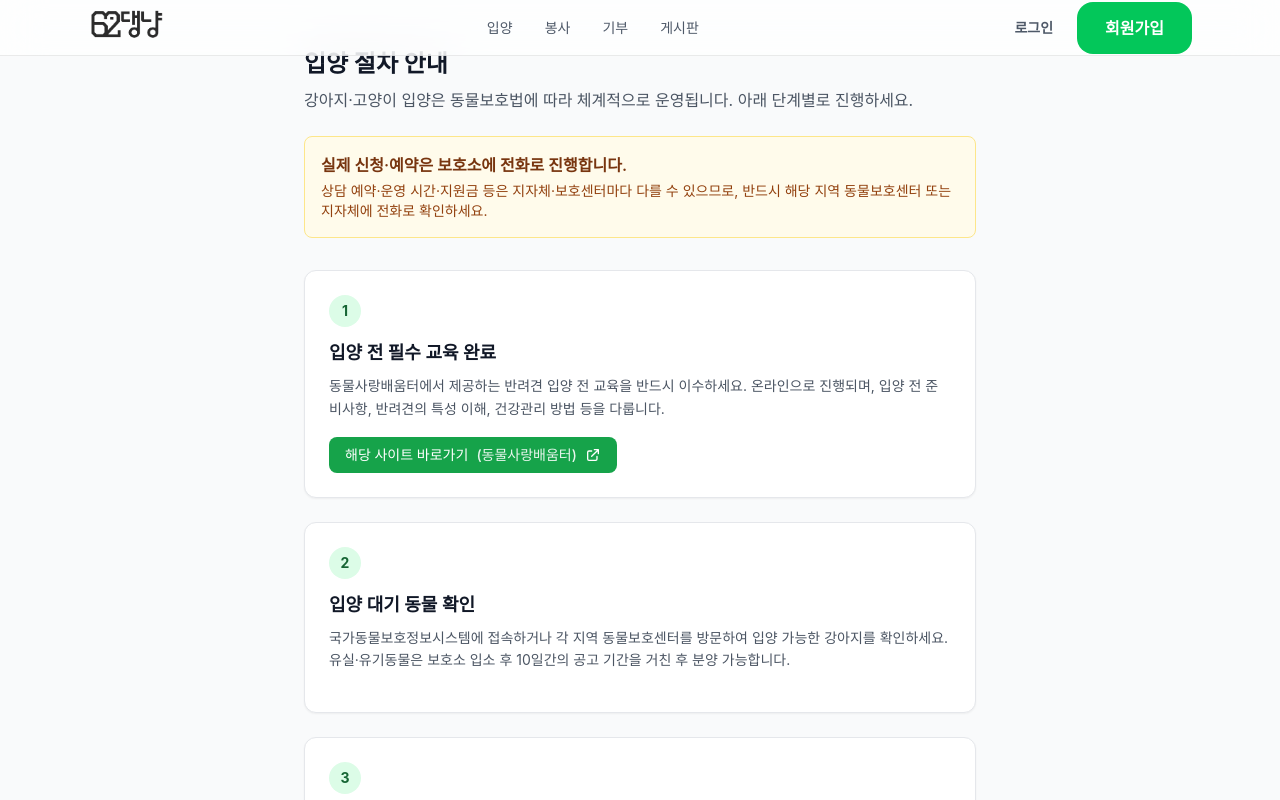
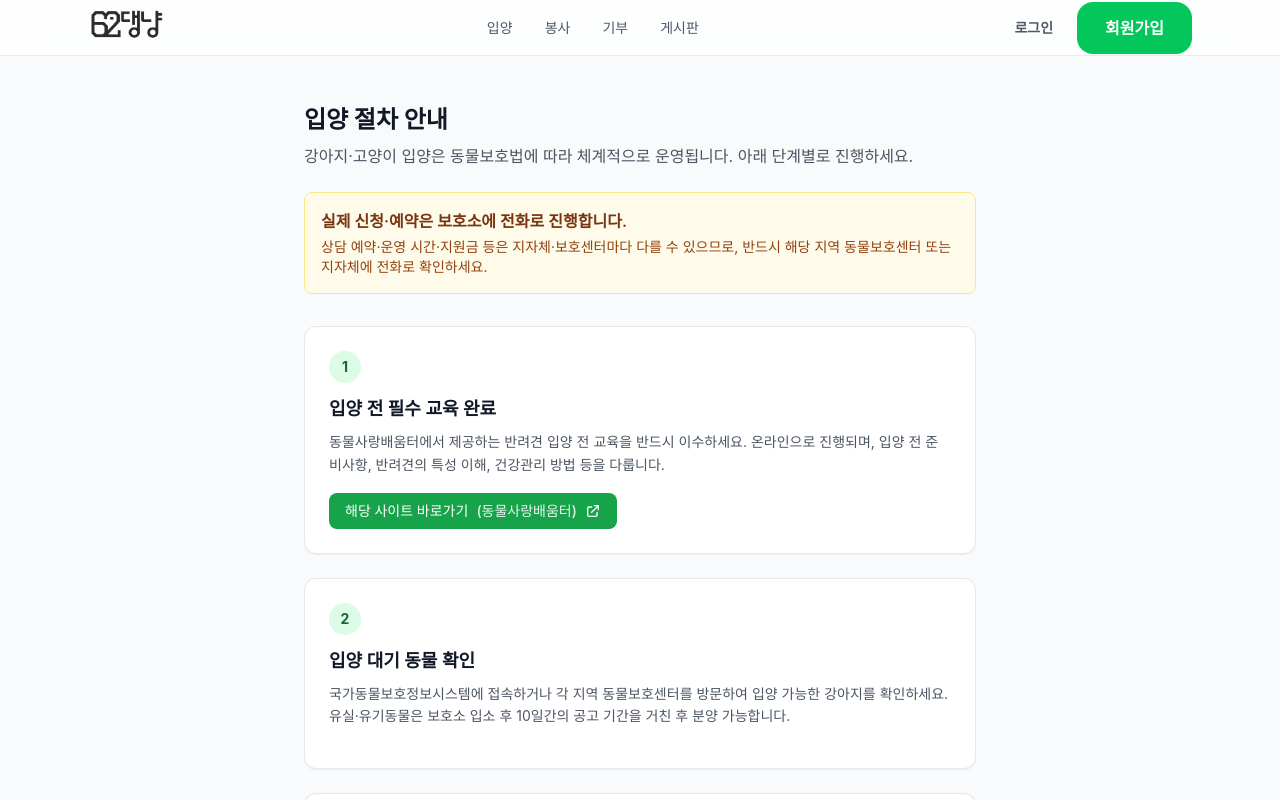
Before and after one commit to jhyeon9185/62-daeng-nyang-public, a React (Vite) app in the folder frontend/: page /guide/adoption in a window 1280 px wide. Shown: the top 800 px of the page. Built offline with nearby package versions, Linux system fonts and the light colour scheme; no server answers; a web font is replaced by a local one.

Commit message:
절차 안내 페이지 상단 여백 추가 (헤더에 가리지 않도록 paddingTop 6.5rem)

```diff
--- a/frontend/src/pages/guide/GuideAdoptionPage.tsx
+++ b/frontend/src/pages/guide/GuideAdoptionPage.tsx
@@ -78,7 +78,7 @@ export default function GuideAdoptionPage() {
   return (
     <div className="min-h-screen flex flex-col">
       <Header />
-      <main className="flex-1 bg-gray-50 py-12 px-4">
+      <main className="flex-1 bg-gray-50 py-12 px-4" style={{ paddingTop: '6.5rem' }}>
         <div className="max-w-2xl mx-auto">
           <h1 className="text-2xl font-bold text-gray-900 mb-2">입양 절차 안내</h1>
           <p className="text-gray-600 mb-6">
--- a/frontend/src/pages/guide/GuideFosterPage.tsx
+++ b/frontend/src/pages/guide/GuideFosterPage.tsx
@@ -64,7 +64,7 @@ export default function GuideFosterPage() {
   return (
     <div className="min-h-screen flex flex-col">
       <Header />
-      <main className="flex-1 bg-gray-50 py-12 px-4">
+      <main className="flex-1 bg-gray-50 py-12 px-4" style={{ paddingTop: '6.5rem' }}>
         <div className="max-w-2xl mx-auto">
           <h1 className="text-2xl font-bold text-gray-900 mb-2">임보 절차 안내</h1>
           <p className="text-gray-600 mb-6">
```
